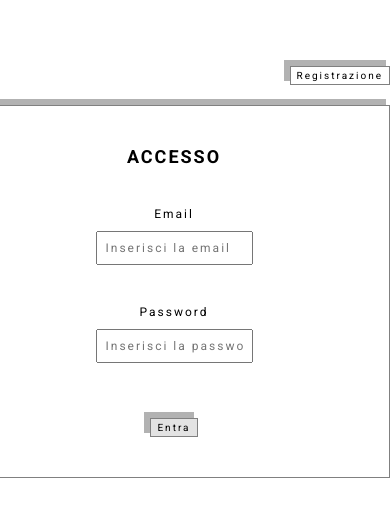
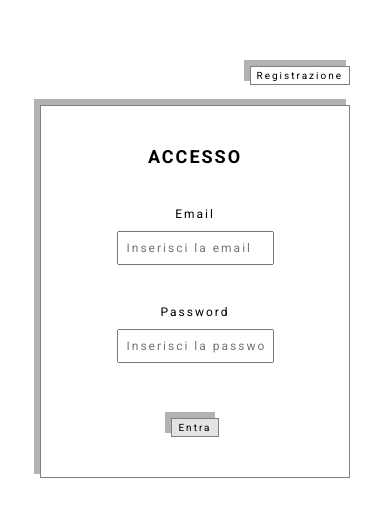
Before and after one commit to Filippinifra/crypto-tracker, a Next.js app: page /login in a window 390 px wide. Shown: the part 150-662 px from the top of the page. Built offline with nearby package versions, Linux system fonts and the light colour scheme; no server answers.

Commit message:
add responsive for registration and login page

```diff
--- a/src/pages/login.tsx
+++ b/src/pages/login.tsx
@@ -28,6 +28,8 @@ const BoxesWrapper = styled.div`
   align-items: flex-end;
   flex-direction: column;
   gap: 20px;
+  justify-content: center;
+  padding: 40px;
 `;
 
 const BoxWrapper = styled.div`
@@ -35,6 +37,7 @@ const BoxWrapper = styled.div`
   border: 1px solid gray;
   text-align: center;
   width: 100%;
+  box-sizing: border-box;
   ${shadowStyle};
 `;
 
--- a/src/pages/registration.tsx
+++ b/src/pages/registration.tsx
@@ -28,6 +28,8 @@ const BoxesWrapper = styled.div`
   align-items: flex-end;
   flex-direction: column;
   gap: 20px;
+  justify-content: center;
+  padding: 40px;
 `;
 
 const BoxWrapper = styled.div`
@@ -35,6 +37,7 @@ const BoxWrapper = styled.div`
   border: 1px solid gray;
   text-align: center;
   width: 100%;
+  box-sizing: border-box;
   ${shadowStyle};
 `;
 
```
